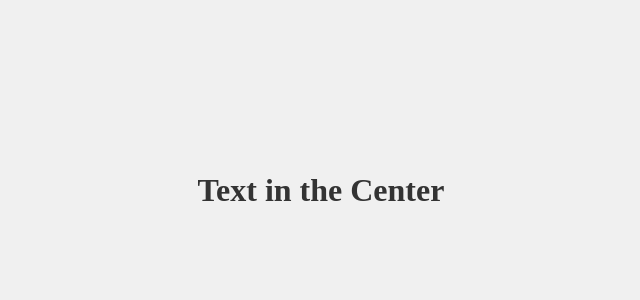
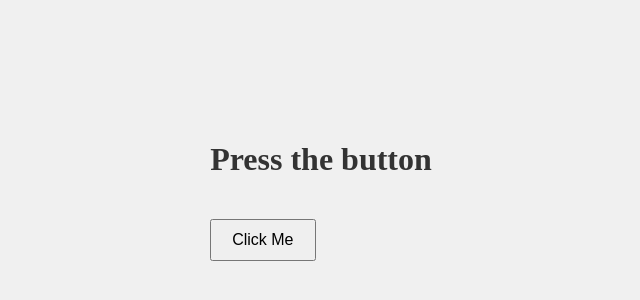
Before and after one commit to AlexeySudarev/AlexeySudarev.github.io, a plain HTML site: page index.html in a window 1280 px wide. Shown: the part 210-510 px from the top of the page, without its empty margins (319-959 px from the left). Drawn offline with Linux system fonts and the light colour scheme.

Commit message:
Update index.html

```diff
--- a/index.html
+++ b/index.html
@@ -3,7 +3,7 @@
 <head>
     <meta charset="UTF-8">
     <meta name="viewport" content="width=device-width, initial-scale=1.0">
-    <title>Centered Text</title>
+    <title>Simple Game</title>
     <style>
         body, html {
             height: 100%;
@@ -18,11 +18,26 @@
             font-size: 2rem;
             color: #333;
         }
+
+        button {
+            padding: 10px 20px;
+            font-size: 1rem;
+            margin-top: 20px;
+        }
     </style>
 </head>
 <body>
 
-    <h1>Text in the Center</h1>
+    <div>
+        <h1 id="text">Press the button</h1>
+        <button onclick="changeText()">Click Me</button>
+    </div>
+
+    <script>
+        function changeText() {
+            document.getElementById('text').textContent = 'You pressed the button!';
+        }
+    </script>
 
 </body>
 </html>
```
